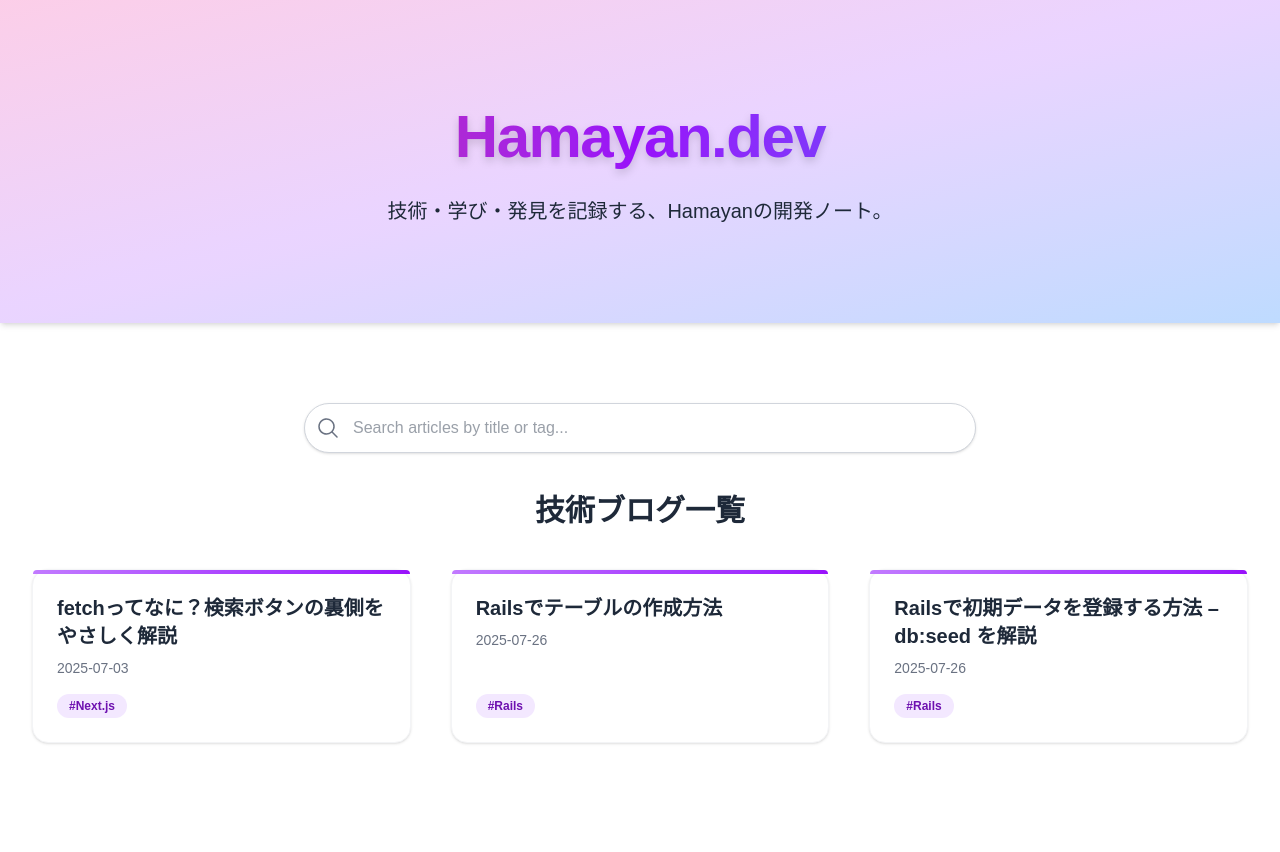
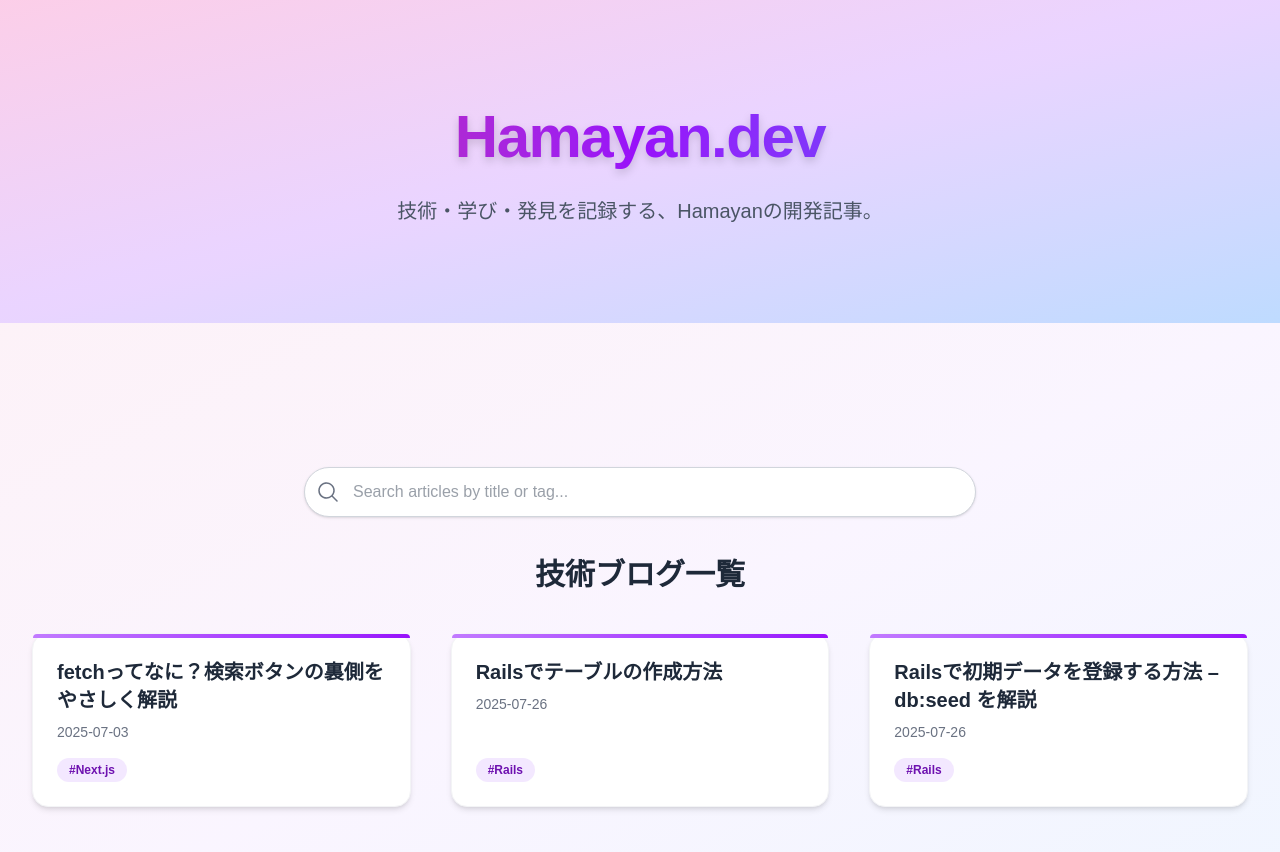
Before and after one commit to hamasaki-code/Tech-blogs, a Next.js app: page / in a window 1280 px wide. Shown: the top 852 px of the page. Before the commit the page ends 823 px from the top, so only its background shows below. Built offline with nearby package versions, Linux system fonts and the light colour scheme.

Commit message:
feat: Changed home page background to brand gradient for consistent design

```diff
--- a/src/app/blog/[slug]/page.tsx
+++ b/src/app/blog/[slug]/page.tsx
@@ -76,7 +76,6 @@ export default async function BlogPost({ params }: { params: { slug: string } })
               right: "calc((100vw - 1024px) / 2 / 2)",
             }}
           >
-            {/* 👇 props 名を `items` に修正 */}
             <Toc items={toc} />
           </aside>
         )}
--- a/src/app/page.tsx
+++ b/src/app/page.tsx
@@ -6,6 +6,7 @@ export default async function HomePage() {
 
   return (
     <>
+      {/* ヒーローセクション */}
       <section className="w-full bg-gradient-to-br from-pink-200 via-purple-200 to-blue-200
                     text-gray-900 py-24 text-center shadow-md overflow-visible">
         <h1 className="text-6xl font-extrabold leading-snug tracking-tight mb-4
@@ -13,15 +14,17 @@ export default async function HomePage() {
                 bg-gradient-to-r from-pink-600 via-purple-600 to-blue-600 drop-shadow-lg">
           Hamayan.dev
         </h1>
+        <p className="text-xl text-gray-600 dark:text-gray-300 leading-relaxed max-w-2xl mx-auto">
+          技術・学び・発見を記録する、Hamayanの開発記事。
+        </p>
 
-        <p className="text-xl text-gray-800 leading-relaxed">
-          技術・学び・発見を記録する、Hamayanの開発ノート。
-        </p>
+
       </section>
 
-
-      {/* クライアントに渡す */}
-      <SearchablePosts posts={posts} />
+      {/* 記事一覧背景にブランドカラーの淡いグラデーションを適用 */}
+      <div className="w-full bg-gradient-to-br from-pink-50 via-purple-50 to-blue-50 py-16">
+        <SearchablePosts posts={posts} />
+      </div>
     </>
   );
 }
--- a/src/components/PostCard.tsx
+++ b/src/components/PostCard.tsx
@@ -13,18 +13,29 @@ export default function PostCard({
 }) {
     return (
         <Link href={`/blog/${slug}`} className="block group">
-            <article className="relative flex flex-col h-full justify-between p-6 rounded-2xl border border-gray-100 bg-white shadow-sm hover:shadow-md hover:border-purple-300 hover:-translate-y-1 transition-all duration-300 ease-in-out">
-                <div className="absolute top-0 left-0 w-full h-1 bg-gradient-to-r from-purple-400 via-purple-500 to-purple-600 rounded-t-2xl" />
-                <h2 className="text-xl font-extrabold text-gray-800 mb-2 group-hover:text-purple-700 transition-colors">
+            <article className="relative flex flex-col h-full justify-between
+                p-6 rounded-2xl border border-gray-100
+                bg-white shadow-md hover:shadow-lg hover:border-purple-300
+                hover:-translate-y-1 transition-all duration-300 ease-in-out">
+
+                {/* カード上部のアクセントバー（薄めに残す） */}
+                <div className="absolute top-0 left-0 w-full h-1
+                    bg-gradient-to-r from-purple-400 via-purple-500 to-purple-600
+                    rounded-t-2xl" />
+
+                <h2 className="text-xl font-extrabold text-gray-800 mb-2
+                    group-hover:text-purple-700 transition-colors">
                     {title}
                 </h2>
                 <p className="text-sm text-gray-500 mb-4">{date}</p>
+
                 {tags.length > 0 && (
                     <div className="flex flex-wrap gap-2 mt-auto">
                         {tags.map((tag) => (
                             <span
                                 key={tag}
-                                className="bg-purple-100 text-purple-800 text-xs font-semibold px-3 py-1 rounded-full hover:bg-purple-200 transition"
+                                className="bg-purple-100 text-purple-800 text-xs font-semibold
+                        px-3 py-1 rounded-full hover:bg-purple-200 transition"
                             >
                                 #{tag}
                             </span>
```
